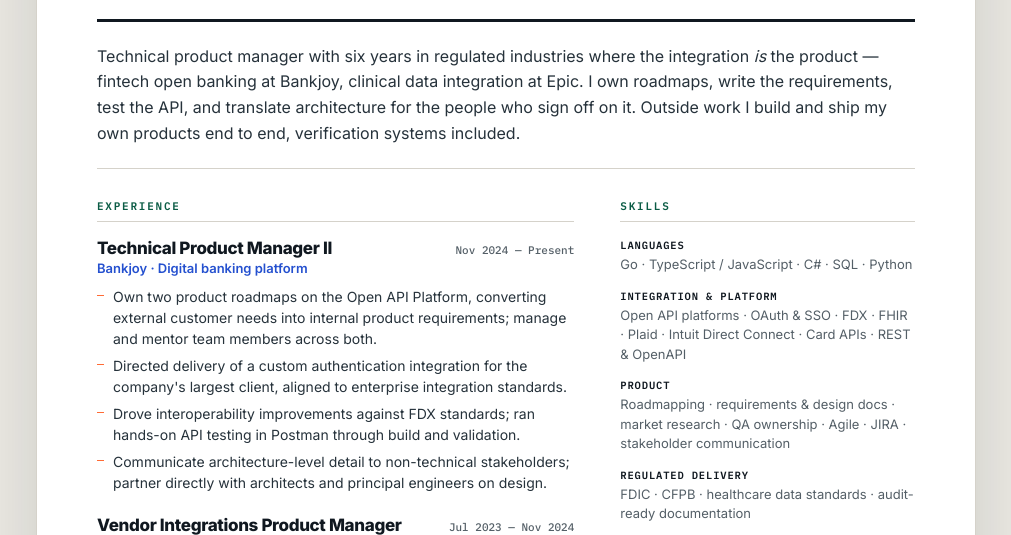
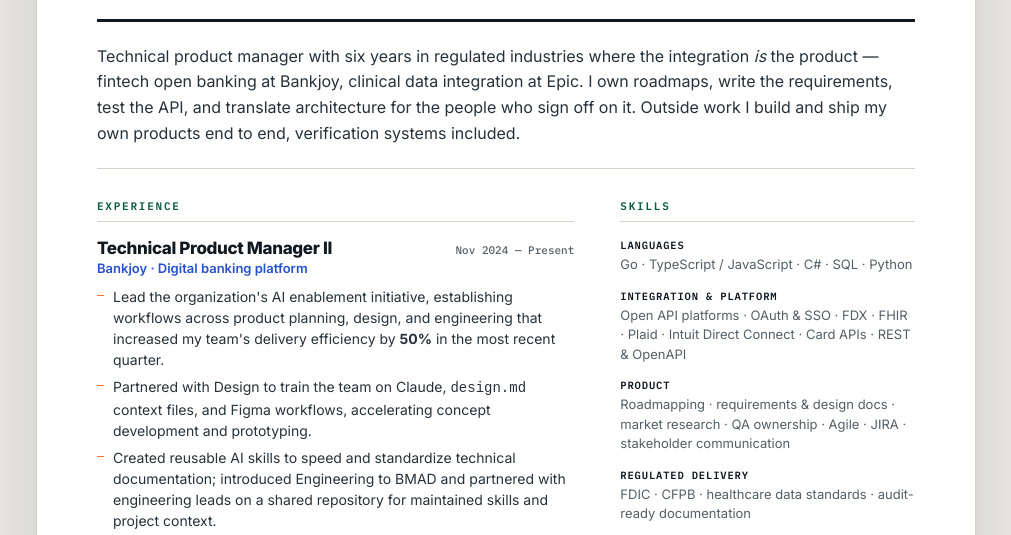
Before and after one commit to dongfeng2015/dongfeng2015.github.io, a plain HTML site: page resume.html in a window 1280 px wide. Shown: the part 249-784 px from the top of the page, without its empty margins (134-1145 px from the left). Drawn offline with Linux system fonts and the light colour scheme.

Commit message:
Add AI leadership experience

```diff
--- a/resume.html
+++ b/resume.html
@@ -64,6 +64,9 @@
               </div>
               <p class="role-org">Bankjoy · Digital banking platform</p>
               <ul>
+                <li>Lead the organization's AI enablement initiative, establishing workflows across product planning, design, and engineering that increased my team's delivery efficiency by <strong>50%</strong> in the most recent quarter.</li>
+                <li>Partnered with Design to train the team on Claude, <code>design.md</code> context files, and Figma workflows, accelerating concept development and prototyping.</li>
+                <li>Created reusable AI skills to speed and standardize technical documentation; introduced Engineering to BMAD and partnered with engineering leads on a shared repository for maintained skills and project context.</li>
                 <li>Own two product roadmaps on the Open API Platform, converting external customer needs into internal product requirements; manage and mentor team members across both.</li>
                 <li>Directed delivery of a custom authentication integration for the company's largest client, aligned to enterprise integration standards.</li>
                 <li>Drove interoperability improvements against FDX standards; ran hands-on API testing in Postman through build and validation.</li>
```
Also changed, not shown: index.html (+3 -0 lines).
